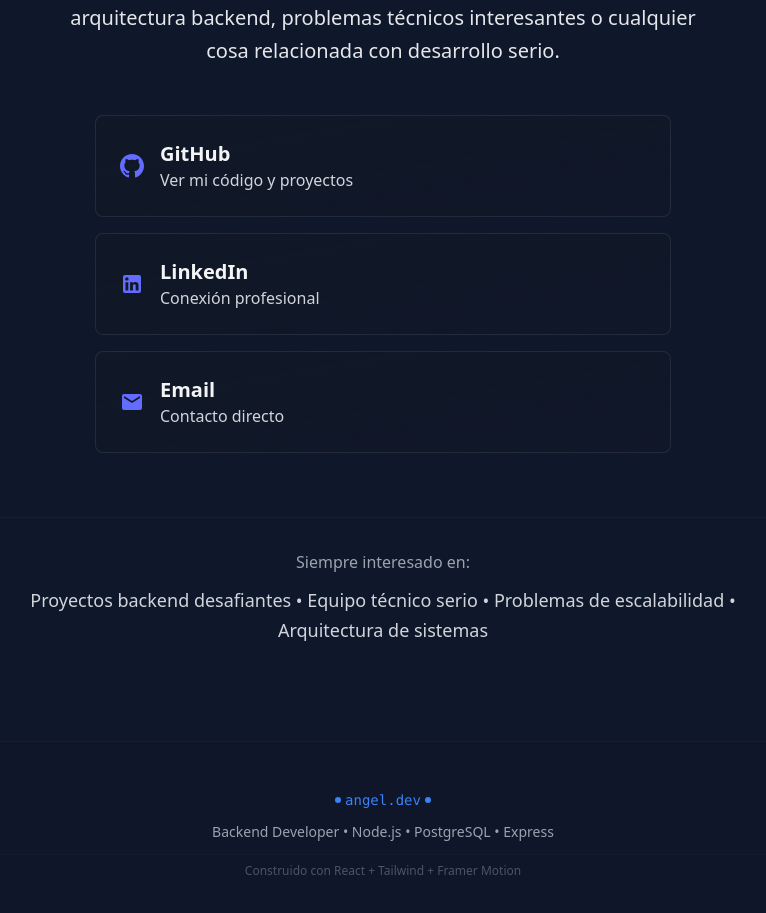
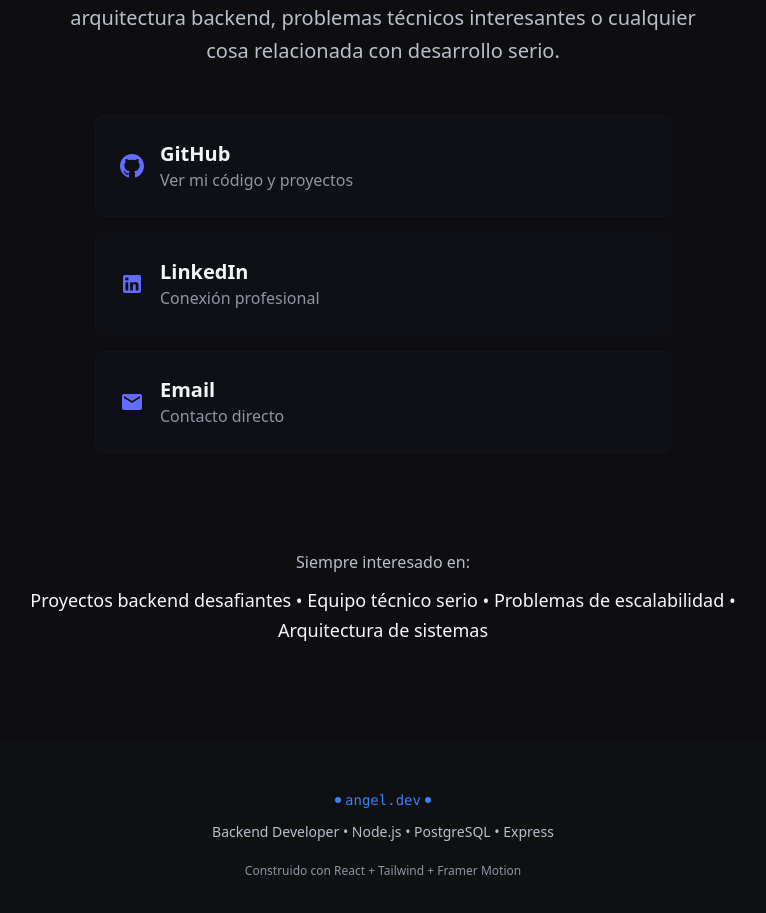
Before and after one commit to FallenAngel968/angel.dev, a React (Vite) app: page / in a window 1280 px wide. Shown: the part 6571-7484 px from the top of the page, without its empty margins (257-1023 px from the left). Built offline with nearby package versions, Linux system fonts and the light colour scheme.

Commit message:
paleta de colores

```diff
--- a/src/App.css
+++ b/src/App.css
@@ -17,12 +17,13 @@ body {
     sans-serif;
   -webkit-font-smoothing: antialiased;
   -moz-osx-font-smoothing: grayscale;
-  background: #0f172a;
-  color: #e2e8f0;
+  background: #0E0E10;
+  color: #8E96A3;
   margin: 0;
   padding: 0;
   width: 100%;
   overflow-x: hidden;
+  text-shadow: none;
 }
 
 #root {
@@ -43,13 +44,13 @@ code {
 }
 
 ::-webkit-scrollbar-track {
-  background: #0f172a;
+  background: #0E0E10;
 }
 
 ::-webkit-scrollbar-thumb {
-  background: #3b82f6;
+  background: #3B82F6;
   border-radius: 5px;
-  border: 2px solid #0f172a;
+  border: 2px solid #0E0E10;
 }
 
 ::-webkit-scrollbar-thumb:hover {
--- a/src/components/Contact.jsx
+++ b/src/components/Contact.jsx
@@ -25,7 +25,7 @@ export default function Contact() {
   ]
 
   return (
-    <section id="contact" className="py-24 px-4 w-full overflow-x-hidden bg-gradient-to-b from-primary to-primary/80">
+    <section id="contact" className="py-24 px-4 w-full overflow-x-hidden bg-primary">
       <div className="max-w-3xl mx-auto">
         <AnimatedSection>
           <div className="text-center mb-12">
@@ -35,7 +35,7 @@ export default function Contact() {
             <h2 className="text-5xl md:text-6xl font-black bg-gradient-to-r from-green-400 via-accent to-blue-400 bg-clip-text text-transparent mb-6 mt-4">
               ¿Hablamos?
             </h2>
-            <p className="text-gray-200 text-xl leading-relaxed max-w-2xl mx-auto">
+            <p className="text-textSecondary text-xl leading-relaxed max-w-2xl mx-auto">
               Estoy abierto a oportunidades, colaboraciones y conversaciones sobre arquitectura backend,
               problemas técnicos interesantes o cualquier cosa relacionada con desarrollo serio.
             </p>
@@ -49,16 +49,16 @@ export default function Contact() {
                 href={option.url}
                 target={option.url.startsWith('mailto') ? undefined : "_blank"}
                 rel={option.url.startsWith('mailto') ? undefined : "noopener noreferrer"}
-                className="block bg-gradient-to-br from-gray-900 to-gray-900/50 border border-gray-700/50 rounded-lg p-6 hover:border-gray-600 transition-all duration-300 hover:shadow-lg hover:shadow-accent/10 group"
-                whileHover={{ x: 6, borderColor: '#3b82f6' }}
+                className="block bg-secondary/30 border border-secondary/50 rounded-lg p-6 hover:border-secondary/70 transition-all duration-300 hover:shadow-lg hover:shadow-accent/10 group"
+                whileHover={{ x: 6, borderColor: '#3B82F6' }}
               >
                 <div className="flex items-center gap-4">
-                  <option.icon className="w-8 h-8 text-accent flex-shrink-0 group-hover:scale-110 transition-transform" />
+                  <option.icon className="w-8 h-8 text-textSecondary group-hover:text-accent flex-shrink-0 group-hover:scale-110 transition-transform" />
                   <div className="flex-1 text-left">
-                    <h3 className="text-xl font-black text-gray-100 group-hover:text-accent transition-colors">
+                    <h3 className="text-xl font-black text-textPrimary group-hover:text-accent transition-colors">
                       {option.title}
                     </h3>
-                    <p className="text-gray-300 text-base">{option.description}</p>
+                    <p className="text-textTertiary text-base">{option.description}</p>
                   </div>
                   <span className="text-accent opacity-0 group-hover:opacity-100 transition-opacity text-xl">
                     →
@@ -70,11 +70,11 @@ export default function Contact() {
         </div>
 
         <AnimatedSection delay={0.4}>
-          <div className="mt-16 pt-8 border-t border-gray-800/50 text-center">
-            <p className="text-gray-400 text-base mb-3">
+          <div className="mt-16 pt-8 border-t border-secondary/30 text-center">
+            <p className="text-textSecondary text-base mb-3">
               Siempre interesado en:
             </p>
-            <p className="text-gray-300 text-lg leading-relaxed">
+            <p className="text-textPrimary text-lg leading-relaxed">
               Proyectos backend desafiantes • Equipo técnico serio • Problemas de escalabilidad • Arquitectura de sistemas
             </p>
           </div>
--- a/src/components/Footer.jsx
+++ b/src/components/Footer.jsx
@@ -2,7 +2,7 @@ import { motion } from 'framer-motion'
 
 export default function Footer() {
   return (
-    <footer className="bg-primary/60 border-t border-gray-800/50 py-12 px-4 w-full overflow-x-hidden backdrop-blur-sm">
+    <footer className="bg-secondary/20 border-t border-secondary/30 py-12 px-4 w-full overflow-x-hidden backdrop-blur-sm">
       <div className="max-w-5xl mx-auto">
         <motion.div
           className="text-center space-y-3"
@@ -16,10 +16,10 @@ export default function Footer() {
             <span>angel.dev</span>
             <span className="w-1.5 h-1.5 bg-accent rounded-full inline-block"></span>
           </div>
-          <p className="text-gray-400 text-sm">
+          <p className="text-textSecondary text-sm">
             Backend Developer • Node.js • PostgreSQL • Express
           </p>
-          <p className="text-gray-600 text-xs pt-2 border-t border-gray-800/30">
+          <p className="text-textTertiary text-xs pt-2 border-t border-secondary/30">
             Construido con React + Tailwind + Framer Motion
           </p>
         </motion.div>
--- a/src/components/Hero.jsx
+++ b/src/components/Hero.jsx
@@ -22,7 +22,7 @@ export default function Hero() {
   }
 
   return (
-    <section className="pt-40 pb-32 px-4 w-full overflow-x-hidden bg-gradient-to-b from-primary via-primary to-primary/80">
+    <section className="pt-40 pb-32 px-4 w-full overflow-x-hidden bg-primary">
       <div className="max-w-5xl mx-auto text-center">
         <motion.div
           variants={containerVariants}
@@ -45,7 +45,7 @@ export default function Hero() {
 
           <motion.p
             variants={itemVariants}
-            className="text-2xl text-gray-200 max-w-3xl mx-auto leading-relaxed font-medium"
+            className="text-2xl text-textPrimary max-w-3xl mx-auto leading-relaxed font-medium"
           >
             Especializado en construir APIs robustas, autenticación segura y lógica de negocio escalable.
             Node.js, Express, PostgreSQL. Arquitectura limpia y responsabilidad técnica en cada decisión.
@@ -53,7 +53,7 @@ export default function Hero() {
 
           <motion.p
             variants={itemVariants}
-            className="text-lg text-gray-300 max-w-2xl mx-auto leading-relaxed"
+            className="text-lg text-textSecondary max-w-2xl mx-auto leading-relaxed"
           >
             Junior avanzado con experiencia en e-commerce completo, sistemas en tiempo real y aplicaciones full-stack.
             Cada línea de código tiene propósito y mantiene el código limpio para el futuro.
@@ -83,19 +83,19 @@ export default function Hero() {
 
           <motion.div
             variants={itemVariants}
-            className="pt-12 grid grid-cols-3 gap-8 border-t border-gray-800/50 text-center"
+            className="pt-12 grid grid-cols-3 gap-8 border-t border-secondary/30 text-center"
           >
             <div>
               <p className="text-3xl font-bold text-accent">3+</p>
-              <p className="text-sm text-gray-500 mt-1">Proyectos</p>
+              <p className="text-sm text-textSecondary mt-1">Proyectos</p>
             </div>
             <div>
               <p className="text-3xl font-bold text-accent">Backend</p>
-              <p className="text-sm text-gray-500 mt-1">Especialidad</p>
+              <p className="text-sm text-textSecondary mt-1">Especialidad</p>
             </div>
             <div>
               <p className="text-3xl font-bold text-accent">Full-stack</p>
-              <p className="text-sm text-gray-500 mt-1">Capacidad</p>
+              <p className="text-sm text-textSecondary mt-1">Capacidad</p>
             </div>
           </motion.div>
         </motion.div>
--- a/src/components/Navbar.jsx
+++ b/src/components/Navbar.jsx
@@ -18,7 +18,7 @@ export default function Navbar() {
   ]
 
   return (
-    <nav className="fixed top-0 left-0 right-0 bg-primary/80 backdrop-blur-xl border-b border-gray-800/50 z-50">
+    <nav className="fixed top-0 left-0 right-0 bg-primary/80 backdrop-blur-xl border-b border-secondary/30 z-50">
       <div className="max-w-7xl mx-auto px-4 sm:px-6 lg:px-8 py-5 flex justify-between items-center">
         <motion.div
           className="text-xl font-bold tracking-tight flex-shrink-0"
@@ -26,7 +26,7 @@ export default function Navbar() {
           animate={{ opacity: 1 }}
           transition={{ duration: 0.5 }}
         >
-          <span className="text-gray-100">angel</span>
+          <span className="text-textPrimary">angel</span>
           <span className="text-accent">.dev</span>
         </motion.div>
 
@@ -35,7 +35,7 @@ export default function Navbar() {
             <button
               key={item.id}
               onClick={() => scrollToSection(item.id)}
-              className="px-4 py-2 text-sm text-gray-400 hover:text-gray-100 transition-colors relative group whitespace-nowrap"
+              className="px-4 py-2 text-sm text-textTertiary hover:text-accent transition-colors relative group whitespace-nowrap"
             >
               {item.label}
               <span className="absolute bottom-0 left-0 w-0 h-0.5 bg-accent group-hover:w-full transition-all duration-300" />
@@ -45,7 +45,7 @@ export default function Navbar() {
 
         <button
           onClick={() => setIsOpen(!isOpen)}
-          className="md:hidden text-gray-400 hover:text-accent transition-colors flex-shrink-0"
+          className="md:hidden text-textTertiary hover:text-accent transition-colors flex-shrink-0"
         >
           <svg className="w-6 h-6" fill="none" stroke="currentColor" viewBox="0 0 24 24">
             <path strokeLinecap="round" strokeLinejoin="round" strokeWidth={2} d="M4 6h16M4 12h16M4 18h16" />
@@ -57,14 +57,14 @@ export default function Navbar() {
             initial={{ opacity: 0, y: -10 }}
             animate={{ opacity: 1, y: 0 }}
             exit={{ opacity: 0, y: -10 }}
-            className="absolute top-full left-0 right-0 bg-secondary/95 backdrop-blur-xl border-b border-gray-800/50 md:hidden"
+            className="absolute top-full left-0 right-0 bg-secondary/95 backdrop-blur-xl border-b border-secondary/30 md:hidden"
           >
             <div className="flex flex-col gap-0 px-4">
               {navItems.map((item) => (
                 <button
                   key={item.id}
                   onClick={() => scrollToSection(item.id)}
-                  className="px-4 py-3 text-gray-400 hover:text-accent hover:bg-accent/5 transition-colors text-left border-b border-gray-800/30 last:border-b-0"
+                  className="px-4 py-3 text-textTertiary hover:text-accent hover:bg-accent/10 transition-colors text-left border-b border-secondary/20 last:border-b-0"
                 >
                   {item.label}
                 </button>
--- a/src/index.css
+++ b/src/index.css
@@ -9,7 +9,7 @@
 
   color-scheme: light dark;
   color: rgba(255, 255, 255, 0.87);
-  background-color: #0f172a;
+  background-color: #0E0E10;
 
   font-synthesis: none;
   text-rendering: optimizeLegibility;
@@ -25,9 +25,11 @@ html, body, #root {
 }
 
 body {
-  @apply bg-primary text-gray-100 font-sans;
   margin: 0;
   padding: 0;
+  background-color: #0E0E10;
+  color: #8E96A3;
+  font-family: system-ui, -apple-system, sans-serif;
   min-height: 100vh;
 }
 
--- a/tailwind.config.js
+++ b/tailwind.config.js
@@ -6,9 +6,12 @@ export default {
   theme: {
     extend: {
       colors: {
-        primary: '#0f172a',
-        secondary: '#1e293b',
-        accent: '#3b82f6',
+        primary: '#0E0E10',
+        secondary: '#161A22',
+        accent: '#3B82F6',
+        textPrimary: '#F5F7FA',
+        textSecondary: '#B8C0CC',
+        textTertiary: '#8E96A3',
       },
     },
   },
```
Also changed, not shown: src/components/About.jsx (+15 -15 lines), src/components/Projects.jsx (+12 -12 lines), src/components/Skills.jsx (+13 -13 lines), 1 other file (tests, documents, lock files or other folders).
